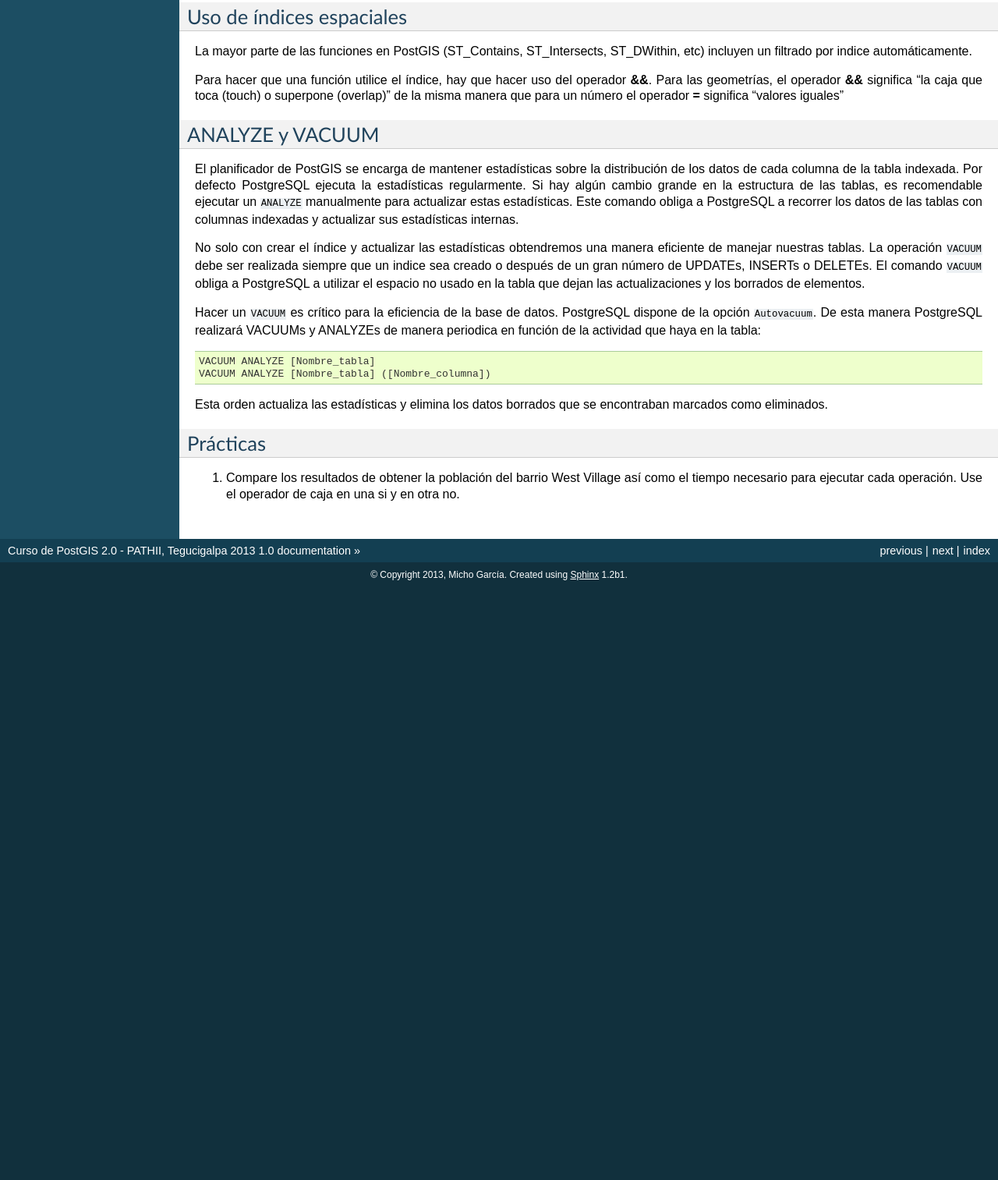
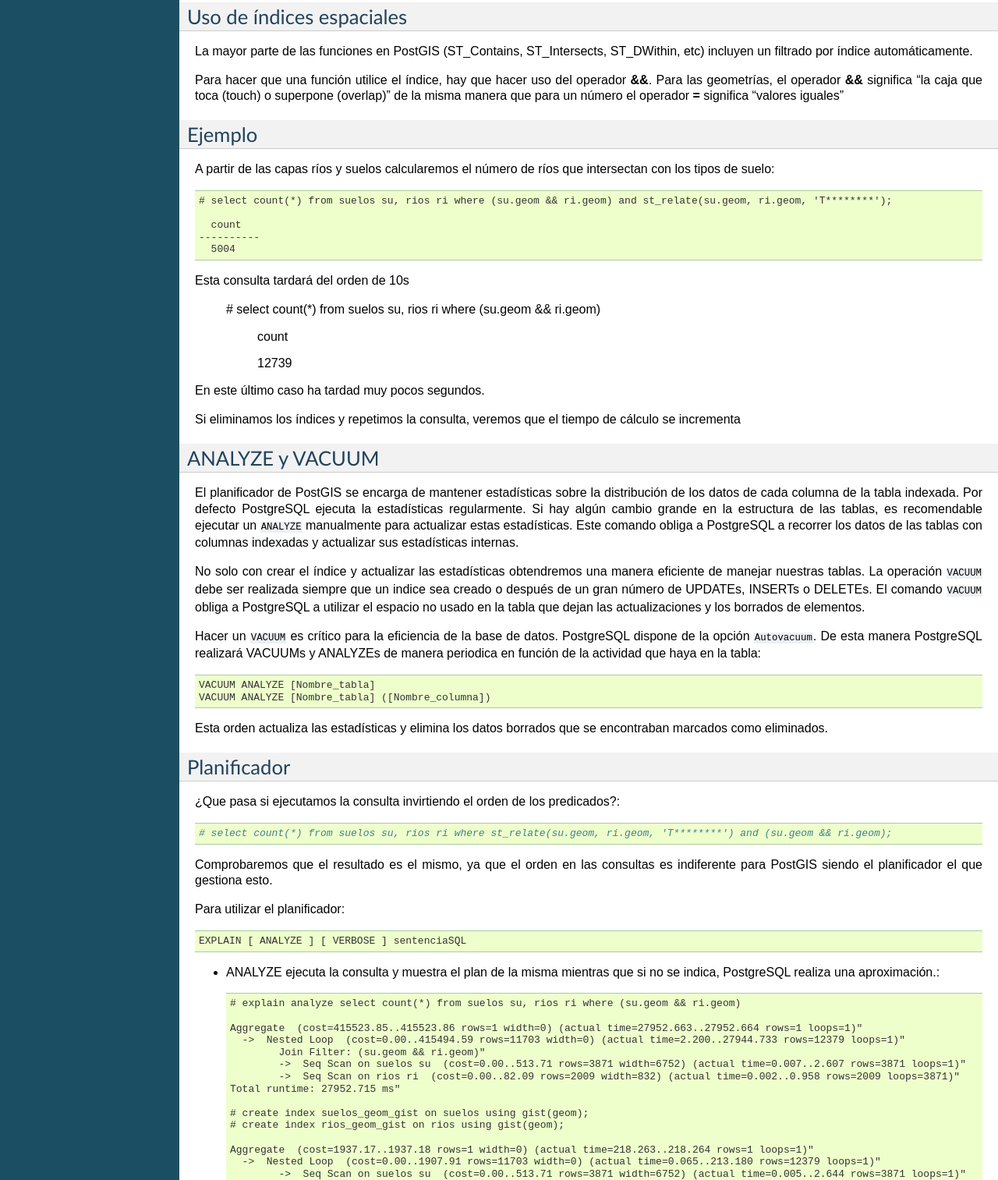
Before and after one commit to michogar/postgis-gn, a plain HTML site: page postgis-indexacion-espacial/indexacion_espacial.html in a window 1280 px wide. Shown: the part 1287-2800 px from the top of the page at 78% size. Before the commit the page ends 2040 px from the top, so only its background shows below. Drawn offline with Linux system fonts and the light colour scheme.

Commit message:
Mas sobre indices

```diff
--- a/postgis-indexacion-espacial/indexacion_espacial.html
+++ b/postgis-indexacion-espacial/indexacion_espacial.html
@@ -25,7 +25,7 @@
     <script type="text/javascript" src="../_static/doctools.js"></script>
     <link rel="top" title="Curso de PostGIS 2.0 - PATHII, Tegucigalpa 2013 1.0 documentation" href="../index.html" />
     <link rel="next" title="Importación y exportación de datos" href="../postgis-importacion-exportacion/importacion_exportacion.html" />
-    <link rel="prev" title="Simple Feature Model" href="../postgis-simple-feature-model/simple_feature_model.html" />
+    <link rel="prev" title="Ejemplos SFA" href="../postgis-simple-feature-model/ejemplos.html" />
   </head>
   <body>
     <div class="related">
@@ -38,7 +38,7 @@
           <a href="../postgis-importacion-exportacion/importacion_exportacion.html" title="Importación y exportación de datos"
              accesskey="N">next</a> |</li>
         <li class="right" >
-          <a href="../postgis-simple-feature-model/simple_feature_model.html" title="Simple Feature Model"
+          <a href="../postgis-simple-feature-model/ejemplos.html" title="Ejemplos SFA"
              accesskey="P">previous</a> |</li>
         <li><a href="../index.html">Curso de PostGIS 2.0 - PATHII, Tegucigalpa 2013 1.0 documentation</a> &raquo;</li>
       </ul>
@@ -81,30 +81,50 @@
 <p>©2012 Micho García</p>
 <p class="last">Excepto donde quede reflejado de otra manera, la presente documentación se halla bajo licencia : Creative Commons (Creative Commons - Attribution - Share Alike: <a class="reference external" href="http://creativecommons.org/licenses/by-sa/3.0/deed.es">http://creativecommons.org/licenses/by-sa/3.0/deed.es</a>)</p>
 </div>
-<p>La indexación espacial es una de las funcionalidades importantes de las bases de datos espaciales. Los indices consiguen que las búsquedas espaciales en un gran número de datos sean eficientes. Sin idenxación, la búsqueda se realizaria de manera secuencial teniendo que buscar en todos los registros de la base de datos. La indexación organiza los datos en una estructura de arbol que es recorrida rapidamente en la búsqueda de un registro.</p>
+<p>La indexación espacial es una de las funcionalidades importantes de las bases de datos espaciales. Los índices consiguen que las búsquedas espaciales en un gran número de datos sean eficientes. Sin indexación, la búsqueda se realizaría de manera secuencial teniendo que buscar en todos los registros de la base de datos. La indexación organiza los datos en una estructura de árbol que es recorrida rápidamente en la búsqueda de un registro.</p>
 <div class="section" id="como-funcionan-los-indices-espaciales">
 <h2>Como funcionan los índices espaciales<a class="headerlink" href="#como-funcionan-los-indices-espaciales" title="Permalink to this headline">¶</a></h2>
-<p>Las base de datos estándar crean un arbol jerarquico basados en los valores de las columnas. Los indice espaciales funcionan de una manera diferente, los índices no son capaces de indexar las geometrías, e indexarán las cajas (box) de las geometrías.</p>
+<p>Las base de datos estándar crean un árbol jerárquico basados en los valores de las columnas. Los índices espaciales funcionan de una manera diferente, los índices no son capaces de indexar las geometrías, e indexarán las cajas (box) de las geometrías.</p>
 <blockquote>
 <div><img alt="../_images/boundingbox.png" src="../_images/boundingbox.png" />
 </div></blockquote>
-<p>La caja (box) es el rectángulo definido por las máximas y mínimas coordenadas x e y de una geometría.</p>
+<p>La caja (box) es el rectángulo definido por las máximas y mínimas coordenadas X e Y de una geometría.</p>
 <blockquote>
 <div><img alt="../_images/bbox.png" src="../_images/bbox.png" />
 </div></blockquote>
 <p>En la figura se puede observar que solo la linea intersecta a la estrella amarilla, mientras que si utilizamos los índices comprobaremos que la caja amarilla es intersectada por dos figuras la caja roja y la azul. El camino eficiente para responder correctamente a la pregunta <strong>¿qué elemento intersecta la estrella amarilla?</strong> es primero responder a la pregunta <strong>¿qué cajas intersectan la caja amarilla?</strong> usando el índice (consulta rápida) y luego calcular exactamente <strong>¿quien intersecta a la estrella amarilla?</strong> sobre el resultado de la consulta de las cajas.</p>
 </div>
 <div class="section" id="creacion-de-indices-espaciales">
-<h2>Creación de indices espaciales<a class="headerlink" href="#creacion-de-indices-espaciales" title="Permalink to this headline">¶</a></h2>
-<p>La síntaxis será la siguiente:</p>
+<h2>Creación de índices espaciales<a class="headerlink" href="#creacion-de-indices-espaciales" title="Permalink to this headline">¶</a></h2>
+<p>La sintaxis será la siguiente:</p>
 <div class="highlight-python"><pre>CREATE INDEX [Nombre_del_indice] ON [Nombre_de_tabla] USING GIST ([campo_de_geometria]);</pre>
 </div>
 <p>Esta operación puede requerir bastante tiempo en tablas de gran tamaño.</p>
 </div>
 <div class="section" id="uso-de-indices-espaciales">
 <h2>Uso de índices espaciales<a class="headerlink" href="#uso-de-indices-espaciales" title="Permalink to this headline">¶</a></h2>
-<p>La mayor parte de las funciones en PostGIS (ST_Contains, ST_Intersects, ST_DWithin, etc) incluyen un filtrado por indice automáticamente.</p>
+<p>La mayor parte de las funciones en PostGIS (ST_Contains, ST_Intersects, ST_DWithin, etc) incluyen un filtrado por índice automáticamente.</p>
 <p>Para hacer que una función utilice el índice, hay que hacer uso del operador <strong>&amp;&amp;</strong>. Para las geometrías, el operador <strong>&amp;&amp;</strong> significa &#8220;la caja que toca (touch) o superpone (overlap)&#8221; de la misma manera que para un número el operador <strong>=</strong> significa &#8220;valores iguales&#8221;</p>
+</div>
+<div class="section" id="ejemplo">
+<h2>Ejemplo<a class="headerlink" href="#ejemplo" title="Permalink to this headline">¶</a></h2>
+<p>A partir de las capas ríos y suelos calcularemos el número de ríos que intersectan con los tipos de suelo:</p>
+<div class="highlight-python"><pre># select count(*) from suelos su, rios ri where (su.geom &amp;&amp; ri.geom) and st_relate(su.geom, ri.geom, 'T********');
+
+  count
+----------
+  5004</pre>
+</div>
+<p>Esta consulta tardará del orden de 10s</p>
+<blockquote>
+<div><p># select count(*) from suelos su, rios ri where (su.geom &amp;&amp; ri.geom)</p>
+<blockquote>
+<div>count</div></blockquote>
+<blockquote>
+<div>12739</div></blockquote>
+</div></blockquote>
+<p>En este último caso ha tardad muy pocos segundos.</p>
+<p>Si eliminamos los índices y repetimos la consulta, veremos que el tiempo de cálculo se incrementa</p>
 </div>
 <div class="section" id="analyze-y-vacuum">
 <h2>ANALYZE y VACUUM<a class="headerlink" href="#analyze-y-vacuum" title="Permalink to this headline">¶</a></h2>
@@ -116,11 +136,39 @@
 </div>
 <p>Esta orden actualiza las estadísticas y elimina los datos borrados que se encontraban marcados como eliminados.</p>
 </div>
-<div class="section" id="practicas">
-<h2>Prácticas<a class="headerlink" href="#practicas" title="Permalink to this headline">¶</a></h2>
-<ol class="arabic simple">
-<li>Compare los resultados de obtener la población del barrio West Village así como el tiempo necesario para ejecutar cada operación. Use el operador de caja en una si y en otra no.</li>
-</ol>
+<div class="section" id="planificador">
+<h2>Planificador<a class="headerlink" href="#planificador" title="Permalink to this headline">¶</a></h2>
+<p>¿Que pasa si ejecutamos la consulta invirtiendo el orden de los predicados?:</p>
+<div class="highlight-python"><div class="highlight"><pre><span class="c"># select count(*) from suelos su, rios ri where st_relate(su.geom, ri.geom, &#39;T********&#39;) and (su.geom &amp;&amp; ri.geom);</span>
+</pre></div>
+</div>
+<p>Comprobaremos que el resultado es el mismo, ya que el orden en las consultas es indiferente para PostGIS siendo el planificador el que gestiona esto.</p>
+<p>Para utilizar el planificador:</p>
+<div class="highlight-python"><pre>EXPLAIN [ ANALYZE ] [ VERBOSE ] sentenciaSQL</pre>
+</div>
+<ul>
+<li><p class="first">ANALYZE ejecuta la consulta y muestra el plan de la misma mientras que si no se indica, PostgreSQL realiza una aproximación.:</p>
+<div class="highlight-python"><pre># explain analyze select count(*) from suelos su, rios ri where (su.geom &amp;&amp; ri.geom)
+
+Aggregate  (cost=415523.85..415523.86 rows=1 width=0) (actual time=27952.663..27952.664 rows=1 loops=1)"
+  -&gt;  Nested Loop  (cost=0.00..415494.59 rows=11703 width=0) (actual time=2.200..27944.733 rows=12379 loops=1)"
+        Join Filter: (su.geom &amp;&amp; ri.geom)"
+        -&gt;  Seq Scan on suelos su  (cost=0.00..513.71 rows=3871 width=6752) (actual time=0.007..2.607 rows=3871 loops=1)"
+        -&gt;  Seq Scan on rios ri  (cost=0.00..82.09 rows=2009 width=832) (actual time=0.002..0.958 rows=2009 loops=3871)"
+Total runtime: 27952.715 ms"
+
+# create index suelos_geom_gist on suelos using gist(geom);
+# create index rios_geom_gist on rios using gist(geom);
+
+Aggregate  (cost=1937.17..1937.18 rows=1 width=0) (actual time=218.263..218.264 rows=1 loops=1)"
+  -&gt;  Nested Loop  (cost=0.00..1907.91 rows=11703 width=0) (actual time=0.065..213.180 rows=12379 loops=1)"
+        -&gt;  Seq Scan on suelos su  (cost=0.00..513.71 rows=3871 width=6752) (actual time=0.005..2.644 rows=3871 loops=1)"
+        **-&gt;  Index Scan using rios_geom_gist on rios ri**  (cost=0.00..0.35 rows=1 width=832) (actual time=0.035..0.045 rows=3 loops=3871)"
+              Index Cond: (su.geom &amp;&amp; geom)"
+Total runtime: 218.310 ms"</pre>
+</div>
+</li>
+</ul>
 </div>
 </div>
 
@@ -134,17 +182,18 @@
   <ul>
 <li><a class="reference internal" href="#">Indexación espacial</a><ul>
 <li><a class="reference internal" href="#como-funcionan-los-indices-espaciales">Como funcionan los índices espaciales</a></li>
-<li><a class="reference internal" href="#creacion-de-indices-espaciales">Creación de indices espaciales</a></li>
+<li><a class="reference internal" href="#creacion-de-indices-espaciales">Creación de índices espaciales</a></li>
 <li><a class="reference internal" href="#uso-de-indices-espaciales">Uso de índices espaciales</a></li>
+<li><a class="reference internal" href="#ejemplo">Ejemplo</a></li>
 <li><a class="reference internal" href="#analyze-y-vacuum">ANALYZE y VACUUM</a></li>
-<li><a class="reference internal" href="#practicas">Prácticas</a></li>
+<li><a class="reference internal" href="#planificador">Planificador</a></li>
 </ul>
 </li>
 </ul>
 
   <h4>Previous topic</h4>
-  <p class="topless"><a href="../postgis-simple-feature-model/simple_feature_model.html"
-                        title="previous chapter">Simple Feature Model</a></p>
+  <p class="topless"><a href="../postgis-simple-feature-model/ejemplos.html"
+                        title="previous chapter">Ejemplos SFA</a></p>
   <h4>Next topic</h4>
   <p class="topless"><a href="../postgis-importacion-exportacion/importacion_exportacion.html"
                         title="next chapter">Importación y exportación de datos</a></p>
@@ -180,7 +229,7 @@
           <a href="../postgis-importacion-exportacion/importacion_exportacion.html" title="Importación y exportación de datos"
              >next</a> |</li>
         <li class="right" >
-          <a href="../postgis-simple-feature-model/simple_feature_model.html" title="Simple Feature Model"
+          <a href="../postgis-simple-feature-model/ejemplos.html" title="Ejemplos SFA"
              >previous</a> |</li>
         <li><a href="../index.html">Curso de PostGIS 2.0 - PATHII, Tegucigalpa 2013 1.0 documentation</a> &raquo;</li>
       </ul>
```
